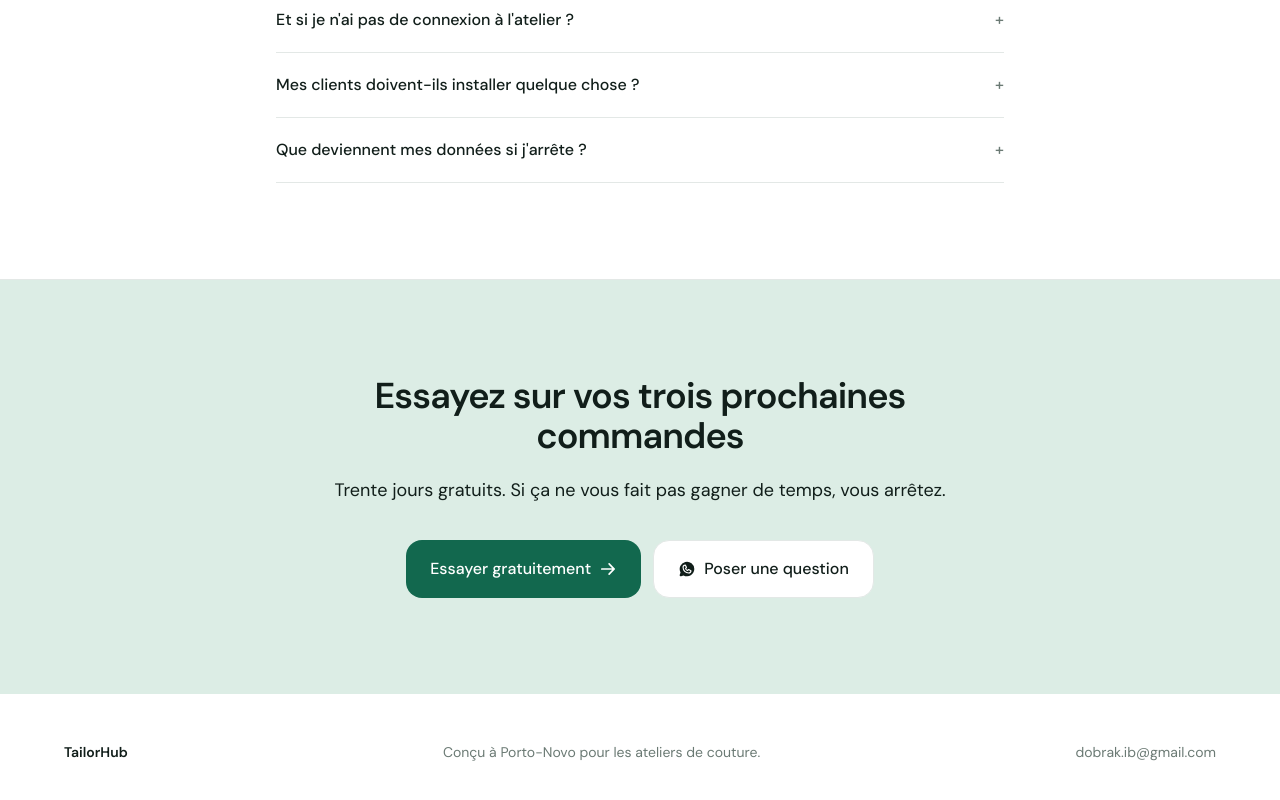
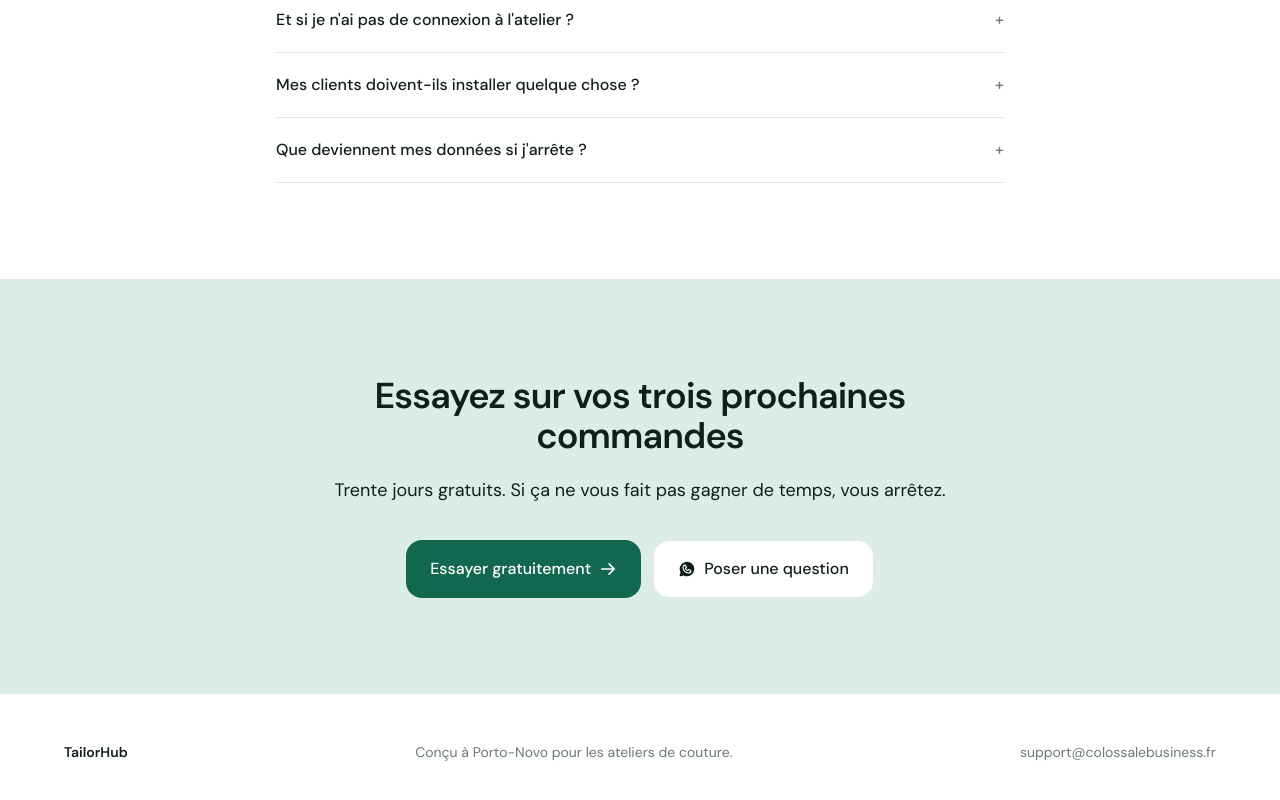
Before and after one commit to ibrahimlawogni-code/couture-saas, a Next.js app: page / in a window 1280 px wide. Shown: the part 4459-5259 px from the top of the page. Built offline with nearby package versions, Linux system fonts and the light colour scheme.

Commit message:
Affiche l'adresse professionnelle sur la page de vente
Une adresse gmail sous un formulaire d'abonnement payant n'inspire pas
confiance a un artisan qui hesite a s'engager.

```diff
--- a/src/app/page.tsx
+++ b/src/app/page.tsx
@@ -10,9 +10,9 @@ import {
   WhatsappLogo,
 } from "@phosphor-icons/react/dist/ssr";
 
-// Adresse provisoire, a remplacer par une adresse professionnelle.
+// Adresse professionnelle, hebergee sur le domaine colossalebusiness.fr.
 const WHATSAPP = "2290197970999";
-const EMAIL = "dobrak.ib@gmail.com";
+const EMAIL = "support@colossalebusiness.fr";
 
 const lienWhatsApp = `https://wa.me/${WHATSAPP}?text=${encodeURIComponent(
   "Bonjour, je suis tailleur et je voudrais essayer TailorHub."
```
